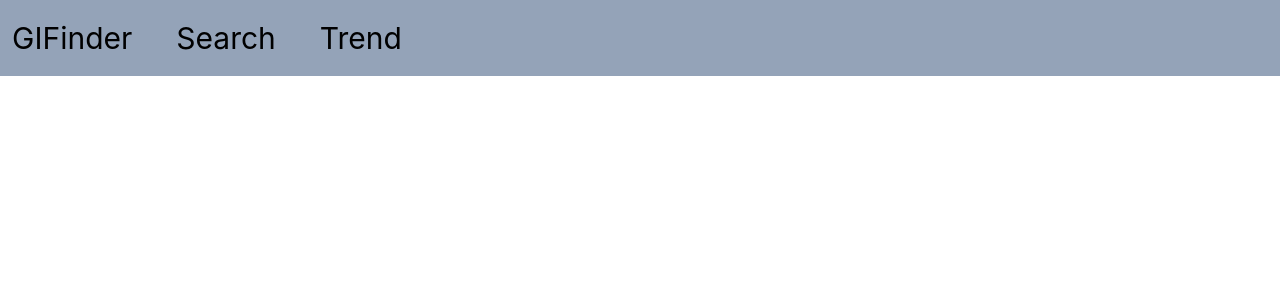
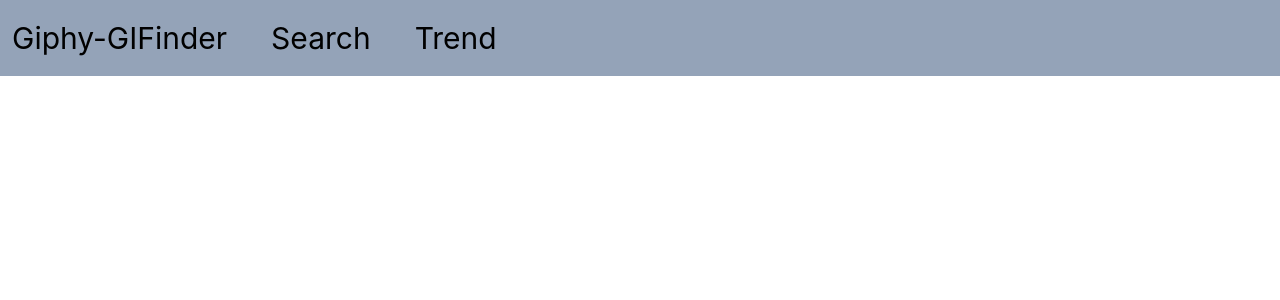
Before and after one commit to williamk19/KM_G2_FE3, a React (Create React App) app: page / in a window 1280 px wide. Shown: the top 300 px of the page. Built offline with nearby package versions, Linux system fonts and the light colour scheme.

Commit message:
change title

```diff
--- a/src/App.js
+++ b/src/App.js
@@ -38,7 +38,7 @@
           <nav className='bg-slate-400 py-5 px-3'>
             <ul className='flex space-x-11'>
               <li>
-                <h3 className='text-3xl'>GIFinder</h3>
+                <h3 className='text-3xl'>Giphy-GIFinder</h3>
               </li>
               <li>
                 <Link to="/search" className='text-3xl'>Search</Link>
```
Also changed, not shown: 1 other file (tests, documents, lock files or other folders).
